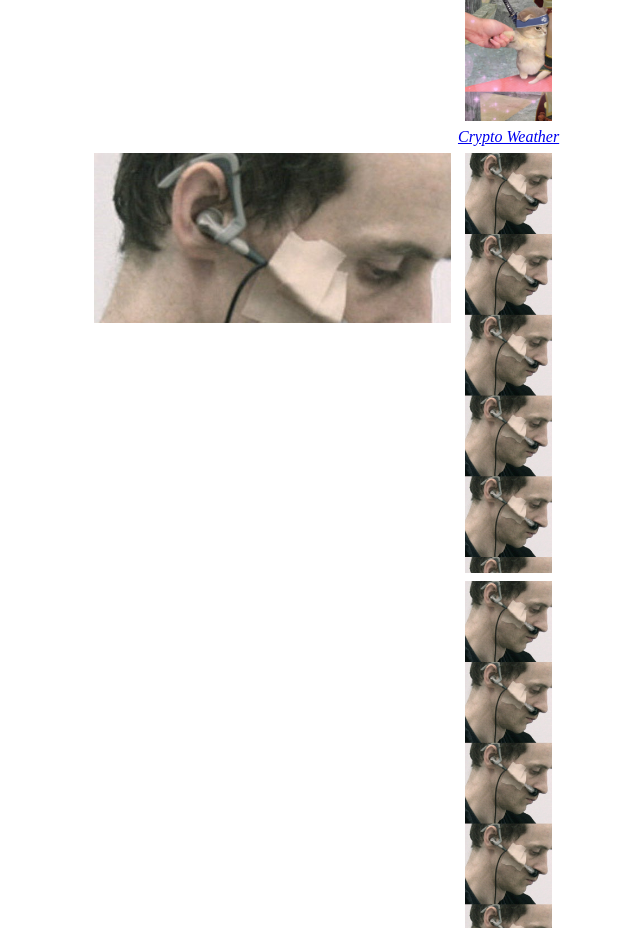
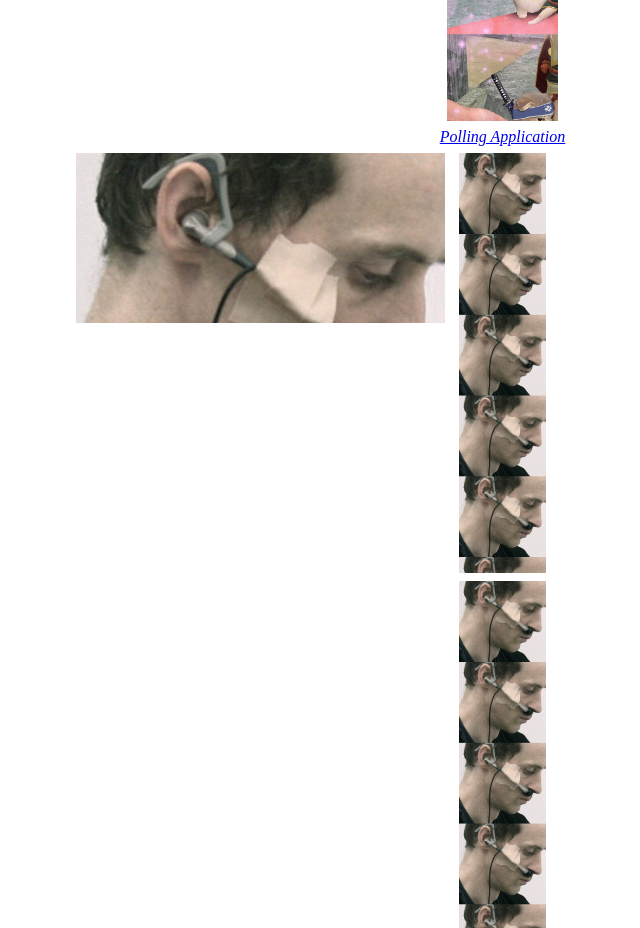
Before and after one commit to Ervin543/Ervin543-Resume, a plain HTML site: page index.html in a window 1280 px wide. Shown: the part 2220-3148 px from the top of the page, without its empty margins (586-1226 px from the left). Drawn offline with Linux system fonts and the light colour scheme.

Commit message:
added new project

```diff
--- a/index.html
+++ b/index.html
@@ -72,7 +72,7 @@
                       <a href="" class="flex-item d">
                         <div>
                           <address>
-                            <a href="https://chris70a.github.io/CryptoWeather/">Crypto Weather</a>
+                            <a href="https://rollie-pollies.herokuapp.com/">Polling Application</a>
                           </address>
                         </div>
                       </a>
```
